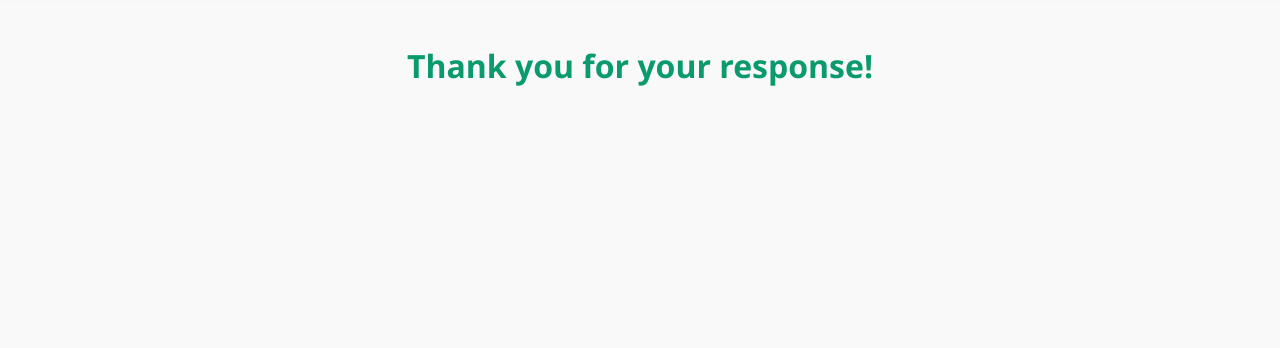
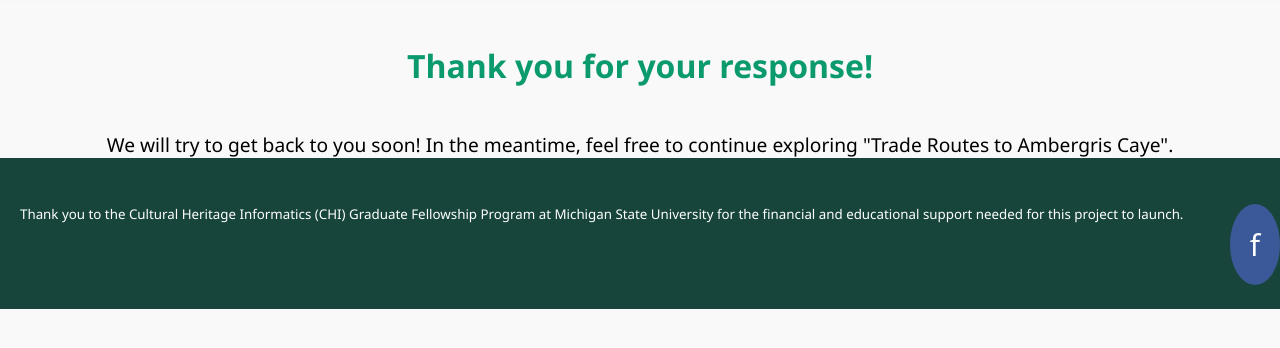
Before and after one commit to aubreemarshall/mgap, a plain HTML site: page thank_you.html in a window 1280 px wide. Shown: the part 88-436 px from the top of the page. Drawn offline with Linux system fonts and the light colour scheme.

Commit message:
Update thank_you.html
last of the thank you statement

```diff
--- a/thank_you.html
+++ b/thank_you.html
@@ -54,6 +54,23 @@
 
     <br><br/>
 
+    <p><center><big>We will try to get back to you soon! In the meantime, feel free to continue exploring "Trade Routes to Ambergris Caye".</big></center></p>
+
 </main>
+
+<footer>
+
+    <br></br>
+    <div>
+
+        <p><small>Thank you to the Cultural Heritage Informatics (CHI) Graduate Fellowship Program at Michigan State University for the financial and educational support needed for this project to launch.</small></p>
+
+    </div>
+
+    <!-- Add font awesome icons -->
+   <p align="right"> <a href="https://www.facebook.com/marcogonzalezmayasite/" class="fa fa-facebook" target="_blank">f</a></p>
+<br></br>
+    </footer>
+
 </body>
 </html>
```
